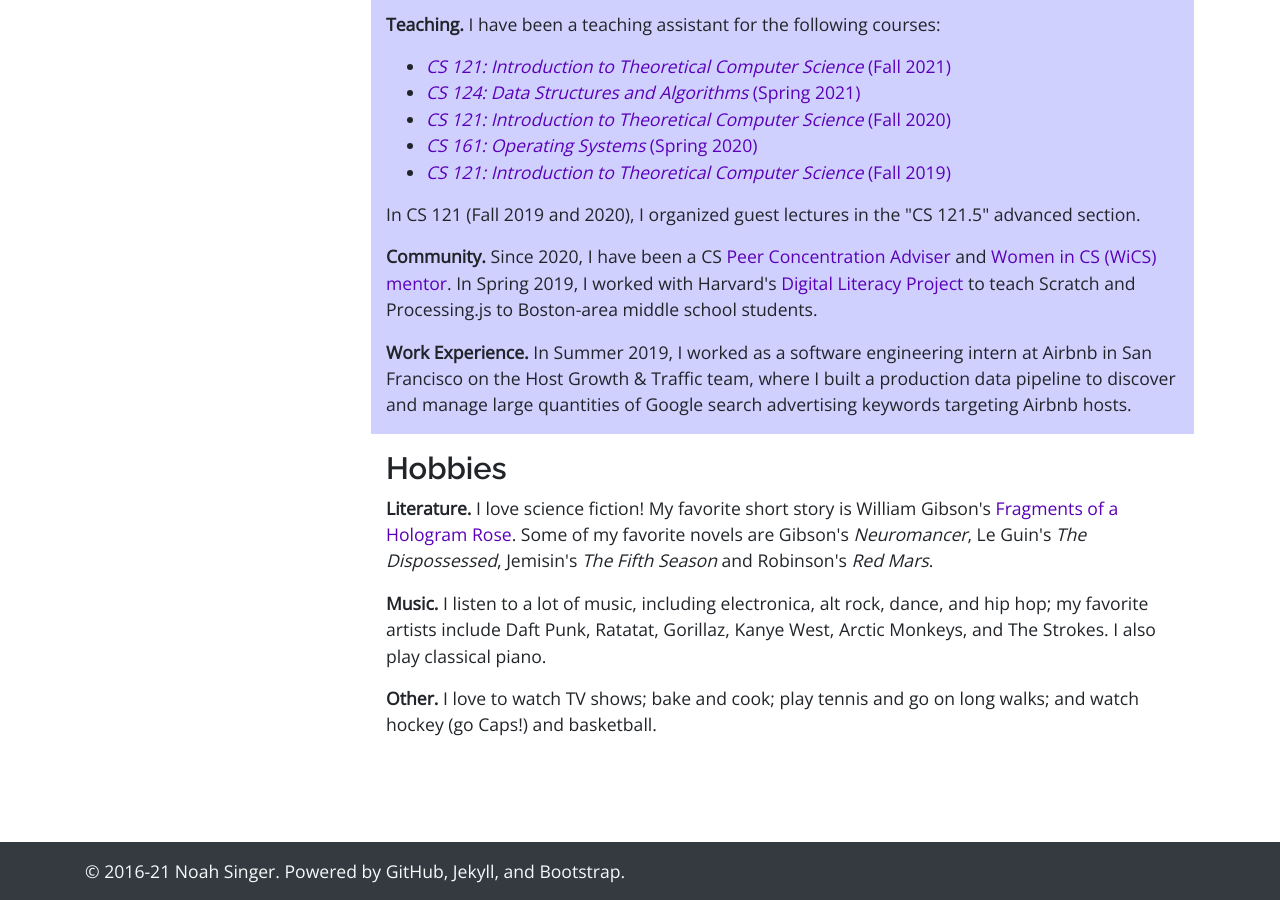
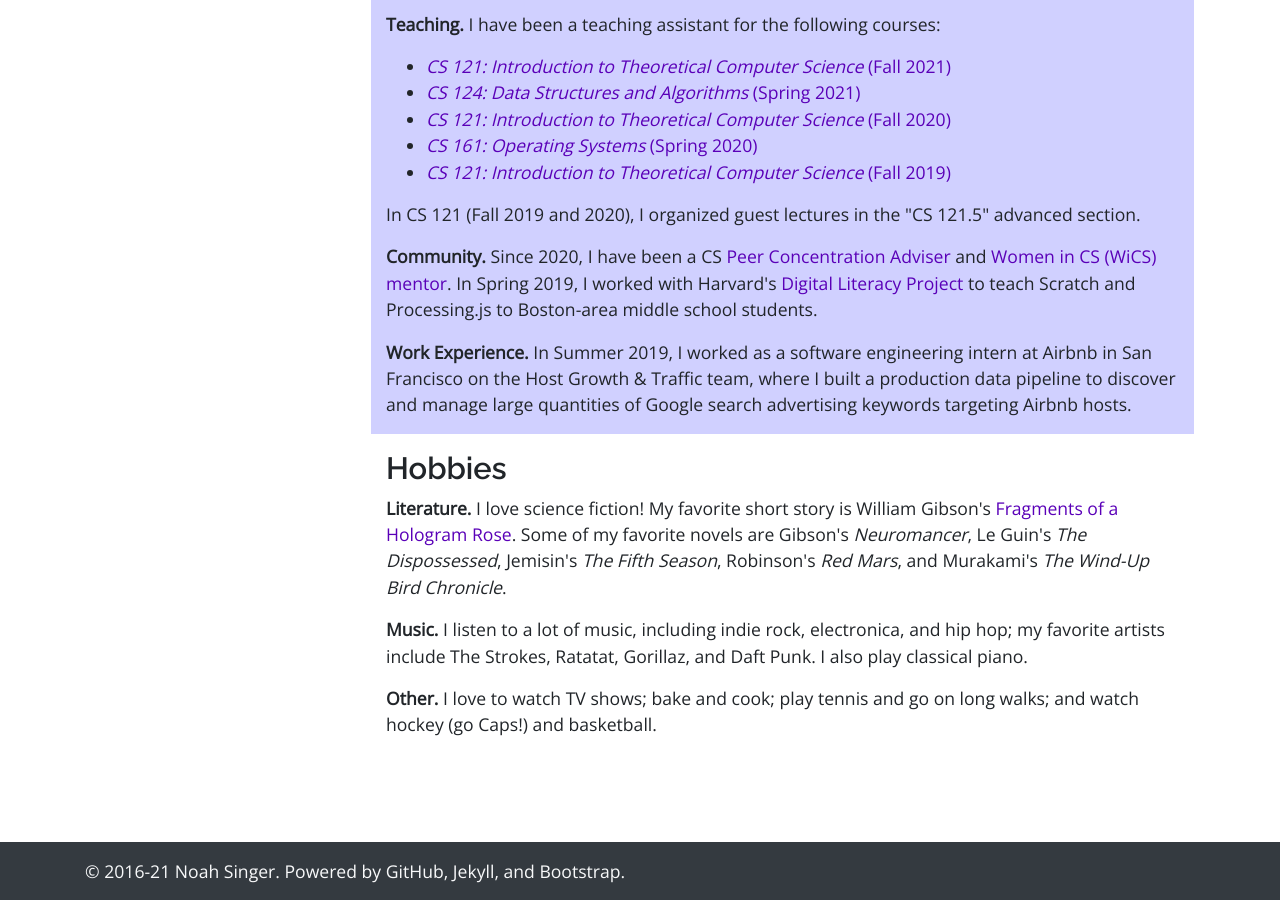
Before and after one commit to singerng/noahsinger.org, a Jekyll site: the page built from index/index.html, in a window 1280 px wide and 900 px high, scrolled down 952 px. Built offline with Jekyll 4.4.1, drawn with Linux system fonts in a browser that asks for light colours; nearby versions of some CDN libraries.

Commit message:
updated index

```diff
--- a/index/index.html
+++ b/index/index.html
@@ -81,12 +81,12 @@ layout: default
 
           <p><strong>Literature.</strong> I love science fiction! My favorite short story is William Gibson's <a href="http://www.lib.ru/GIBSON/frag_rose.txt">Fragments of
             a Hologram Rose</a>. Some of my favorite novels are Gibson's <em>Neuromancer</em>,
-            Le Guin's <em>The Dispossessed</em>, Jemisin's <em>The Fifth Season</em> and Robinson's <em>Red Mars</em>.</p>
+            Le Guin's <em>The Dispossessed</em>, Jemisin's <em>The Fifth Season</em>, Robinson's <em>Red Mars</em>,
+            and Murakami's <em>The Wind-Up Bird Chronicle</em>.</p>
 
-          <p><strong>Music.</strong> I listen to a lot of music, including electronica, alt rock, dance,
-            and hip hop; my favorite artists include Daft
-            Punk, Ratatat, Gorillaz, Kanye West, Arctic Monkeys,
-            and The Strokes. I also play classical piano.</p>
+          <p><strong>Music.</strong> I listen to a lot of music, including indie rock, electronica,
+            and hip hop; my favorite artists include The Strokes, Ratatat, Gorillaz, and Daft
+            Punk. I also play classical piano.</p>
 
           <p><strong>Other.</strong> I love to watch TV shows; bake and cook; play tennis and go on long walks; and watch hockey (go Caps!) and basketball.</p>
         </div>
```
